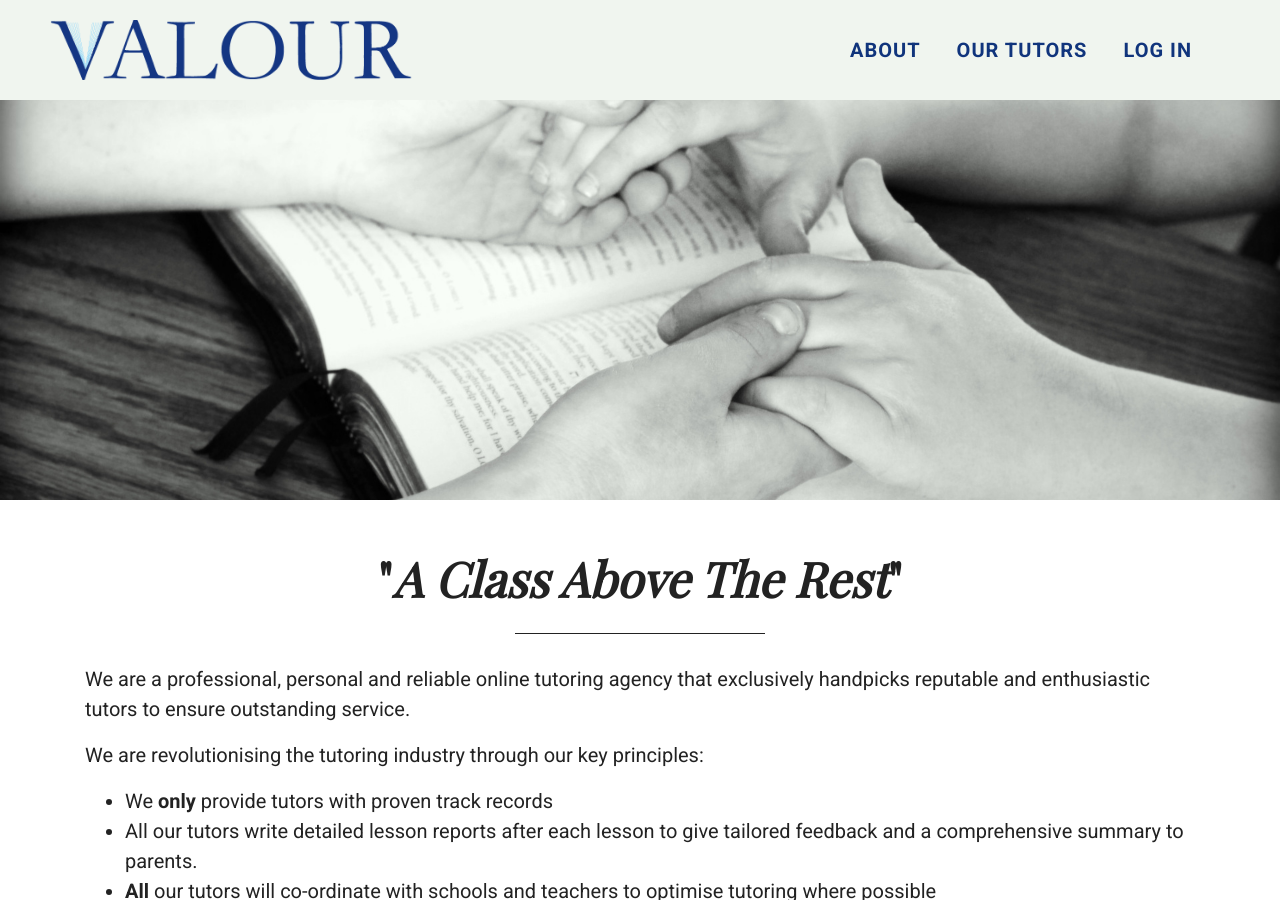
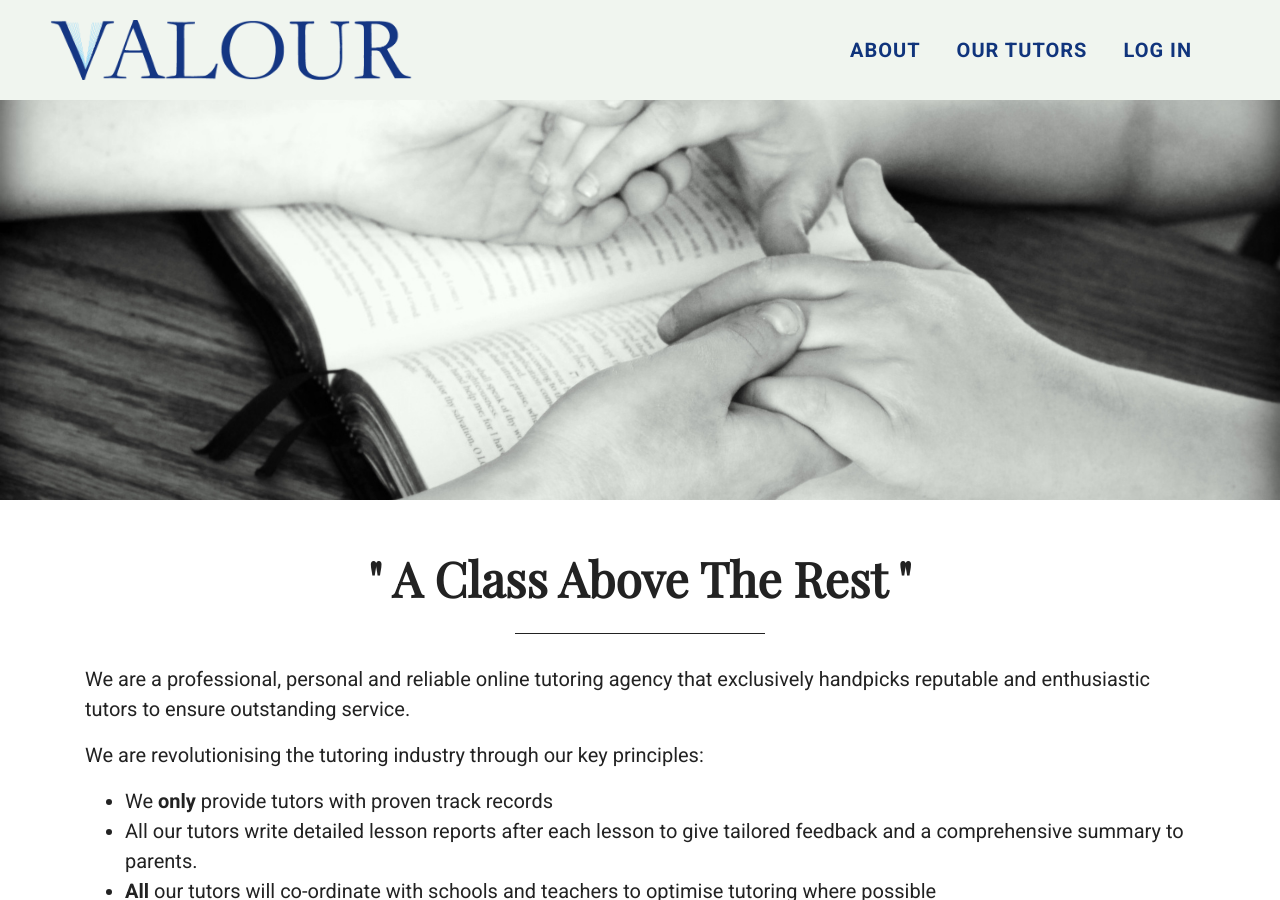
Before and after one commit to tutorcruncher-sites/valour-hk, a Jekyll site: the page built from index.html, in a window 1280 px wide and 900 px high. Built offline with Jekyll 4.4.1, drawn with Linux system fonts in a browser that asks for light colours.

Commit message:
Update index.html

```diff
--- a/index.html
+++ b/index.html
@@ -12,7 +12,7 @@ layout: base
   <div class="container">
     <div class="row">
       <div class="col-lg-12">
-        <h2 class="text-center">"<i>A Class Above The Rest</i>"</h2>
+        <h2 class="text-center">" A Class Above The Rest "</h2>
         <hr>
       </div>
     </div>
```
